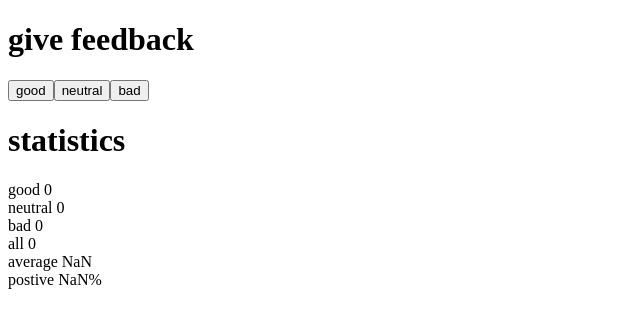
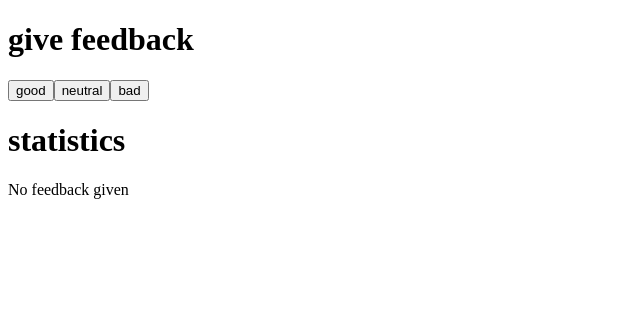
Before and after one commit to eding888/fullstackopen-part-1, a React (Create React App) app in the folder unicafe/: page / in a window 1280 px wide. Shown: the top 328 px of the page, without its empty margins (0-640 px from the left). Built offline with nearby package versions, Linux system fonts and the light colour scheme.

Commit message:
Complete 1.9

```diff
--- a/unicafe/src/App.js
+++ b/unicafe/src/App.js
@@ -12,6 +12,11 @@ const Display = (props) => (
 
 const Statistics = ({ good,neutral,bad }) => {
   const total = good + neutral + bad;
+  if(total == 0)
+    return(
+      <div>No feedback given</div>
+    )
+
   return(
     <>
     <Display text="good" value={good} />
```
